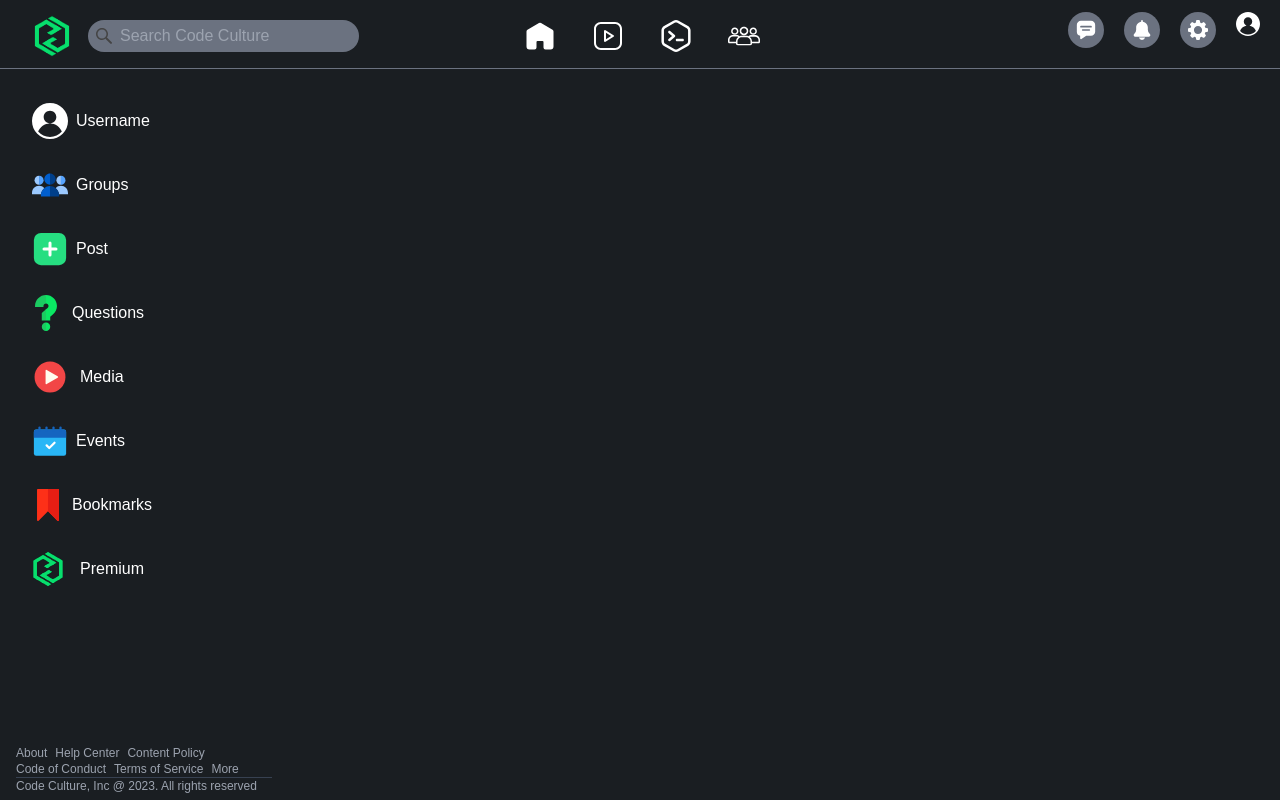
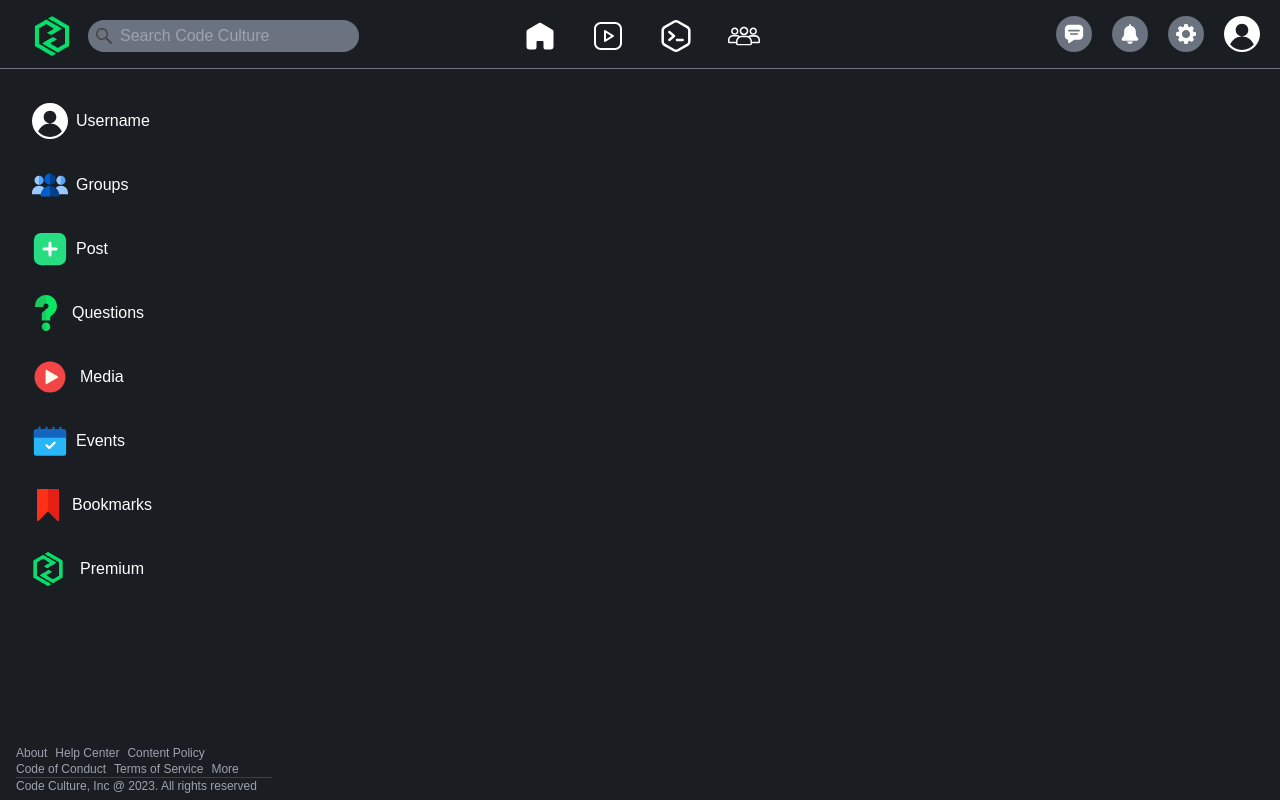
Before and after one commit to Kevincxv/Code-Culture, a Next.js app: page / in a window 1280 px wide. Built offline with nearby package versions, Linux system fonts and the light colour scheme.

Commit message:
FIxed Profile Picture Position

```diff
--- a/src/app/components/navBar.tsx
+++ b/src/app/components/navBar.tsx
@@ -60,7 +60,7 @@ export default function NavBar() {
             </Link>
           </div>
         </div>
-        <div className="flex gap-5 justify-end w-full mr-5 mt-2">
+        <div className="flex gap-5 justify-end w-full mr-5 mt-3">
           <div className="flex rounded-full bg-gray-500 w-9 h-9 items-center justify-center">
             <Link href="/messages">
               <img src={images.chat} alt="Messages" className="w-5" />
@@ -76,12 +76,12 @@ export default function NavBar() {
               <img src={images.settings} alt="settings" className="w-5" />
             </Link>
           </div>
-          <div className="flex">
+          <div className="flex justify-center">
             <Link href="profile">
               <img
                 src={images.profile}
                 alt="Profile Picture"
-                className="w-6 "
+                className="w-9 "
               />
             </Link>
           </div>
```
